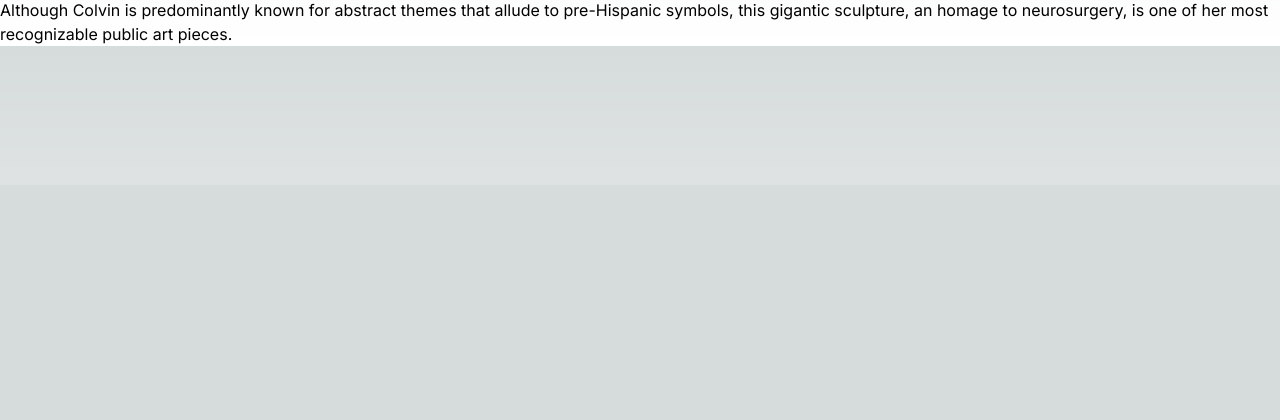
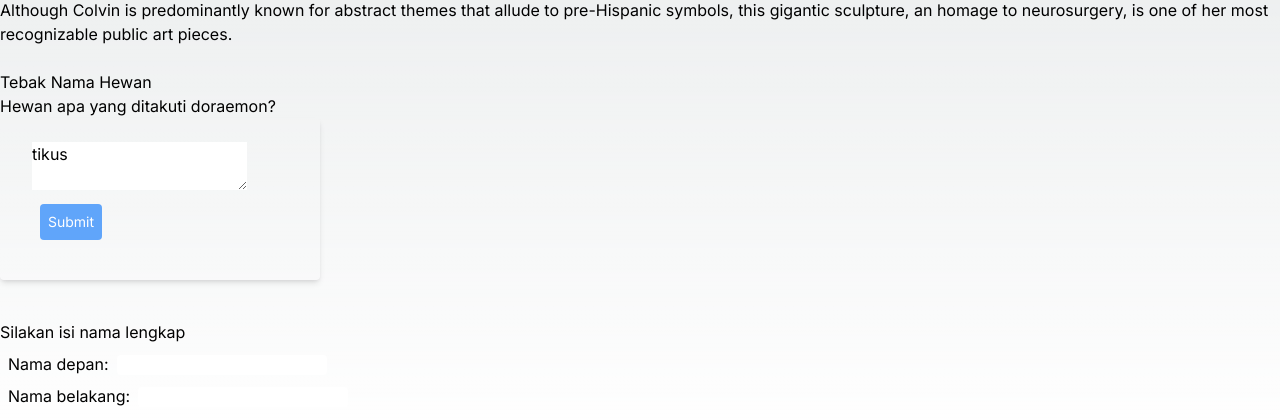
Before and after one commit to AcimGithub/04-event-dan-state, a Next.js app: page / in a window 1280 px wide. Shown: the part 615-1035 px from the top of the page. Before the commit the page ends 800 px from the top, so only its background shows below. Built offline with nearby package versions, Linux system fonts and the light colour scheme.

Commit message:
Jawaban soal praktikum 5

```diff
--- a/src/app/page.tsx
+++ b/src/app/page.tsx
@@ -2,6 +2,8 @@
 "use client";
 import Tombol_1, {Tombol_2, Tombol_3} from "@/components/button";
 import Gallery from "@/components/gallery";
+import Form from "@/components/form";
+import { Form_2 } from "@/components/form";
 
 export default function Home() {
   return (
@@ -14,12 +16,16 @@
         <Tombol_2 isiPesan="Ini pesan dari Presiden :)" namaTombol="Coba Pesan"/>
      </div>
      <br />
-     <div className="bg-red300" onClick={() => alert('Parent Element : Div')}>
+     <div className="bg-red-300" onClick={() => alert('Parent Element : Div')}>
         <Tombol_3 isiPesan="Child Element : Tombol-1" namaTombol="Tombol-1"/>
         <Tombol_3 isiPesan="Child Element : Tombol-2" namaTombol="Tombol-2"/>
      </div>
      <br />
      <Gallery />
+     <br />
+     <Form />
+     <br />
+     <Form_2 />
     </>
   );
 }
--- /dev/null
+++ b/src/components/form.tsx
@@ -0,0 +1,102 @@
+import { stat } from "fs";
+import { useState } from "react";
+
+export default function Form() {
+    const [jawaban, setJawaban] = useState('tikus');
+    const [error, setError] = useState(null);
+    const [status, setStatus] = useState('typing');
+
+    if (status === 'success') {
+        return <h1>Cihuyyy... Jawaban Benar!</h1>
+    }
+
+    async function handleSubmit(e:{ preventDefault: () => void; }) {
+        e.preventDefault();
+        setStatus('submitting');
+        try {
+            await submitForm(jawaban);
+            setStatus('success');
+        } catch (err) {
+            setStatus('typing');
+            setError(err)
+        }
+    }
+
+    function handleTextareaChange(e) {
+        setJawaban(e.target.value)
+    }
+
+    return (
+        <>
+            <div className="w-full max-w-xs">
+            <h2>Tebak Nama Hewan</h2>
+            <p>Hewan apa yang ditakuti doraemon?</p>
+            <form
+                className="shadow-md rounded px-8 pt-6 pb-8 mb-4 text-black border-gray-400"
+                onSubmit={handleSubmit}>
+                <textarea
+                    value={jawaban}
+                    onChange={handleTextareaChange}
+                    disabled={status === 'submitting'} />
+                <br />
+                <button
+                    className="bg-blue-400 p-2 m-2 rounded text-sm text-white"
+                    disabled={jawaban.length === 0 || status === 'submitting'}>
+                    Submit
+                </button>
+                {error !== null && <p className="Error text-red-500 text-sm">{error.message}</p>}
+            </form>
+            </div>
+        </>
+    )
+}
+
+function submitForm(jawaban) {
+    return new Promise<void>((resolve, reject) => {
+        setTimeout(() => {
+            let shouldError = jawaban.toLowerCase() !== 'tikus'
+            if (shouldError) {
+                reject(new Error('Tebakan bagus tetapi jawabanmu salaah. Silakan coba lagi'))
+            } else {
+                resolve();
+            }
+        }, 500);
+    });
+}
+
+export function Form_2() {
+    const [firstName, setFirstName] = useState('');
+    const [lastName, setLastName] = useState('');
+
+    const fullName = firstName + ' ' + lastName;
+
+    function handleFirstNameChange(e) {
+        setFirstName(e.target.value)
+    }
+
+    function handleLastNameChange(e) {
+        setLastName(e.target.value)
+    }
+
+    return (
+        <>
+        <h2>Silakan isi nama lengkap</h2>
+        <label className="block w-full m-2">
+            Nama depan:
+            <input className="text-sm text-black ml-2 rounded"
+                value={firstName}
+                onChange={handleFirstNameChange}
+                />
+        </label>
+
+        <label className="block w-full m-2">
+            Nama belakang:
+            <input className="text-sm text-black ml-2 rounded"
+                value={lastName}
+                onChange={handleLastNameChange}
+                />
+        </label>
+        <p>Nama lengkap adalah : <b className="text-blue-600">{fullName}</b></p>
+        </>
+    )
+}
```
Also changed, not shown: 1 other file (tests, documents, lock files or other folders).
